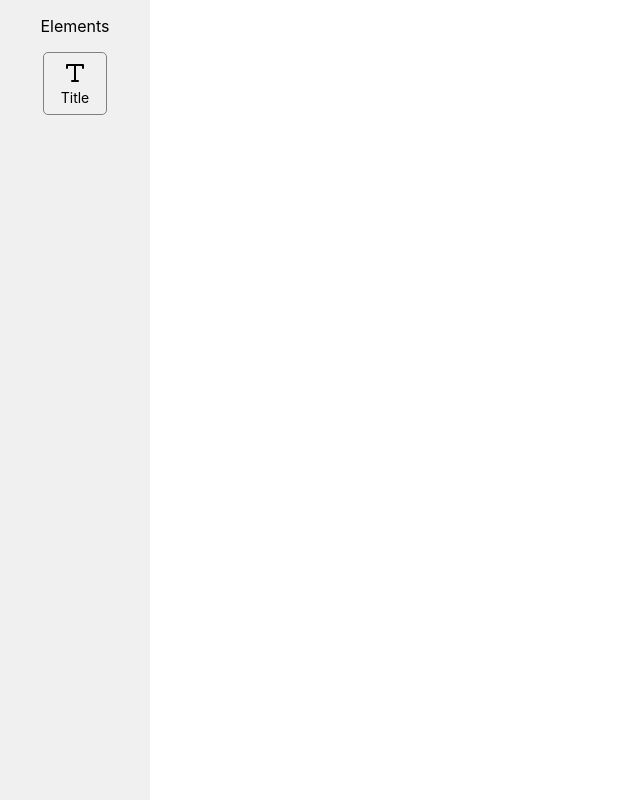
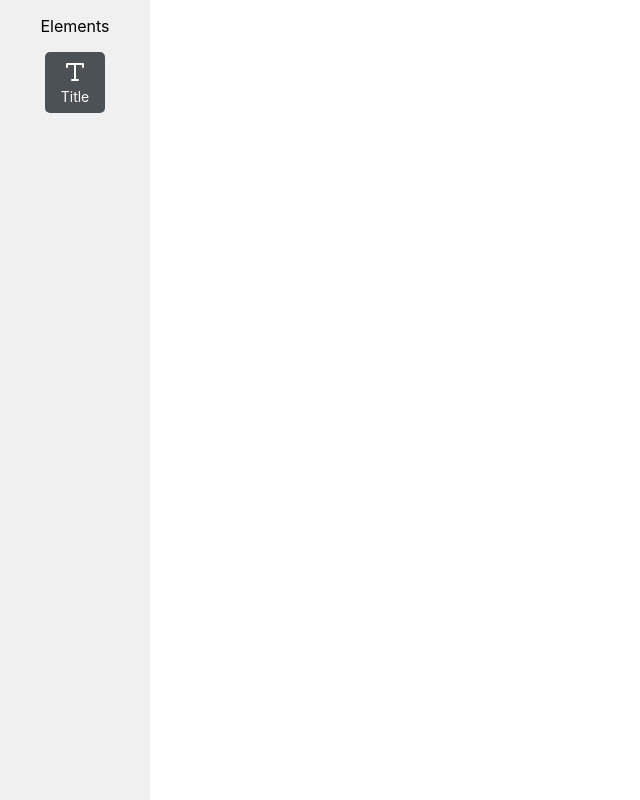
Before and after one commit to allnichols/website-builder, a React (Vite) app in the folder client/: page / in a window 1280 px wide. Shown: the whole page, without its empty margins (0-640 px from the left). Built offline with nearby package versions, Linux system fonts and the light colour scheme.

Commit message:
add color to icon

```diff
--- a/client/src/components/sidebar/sidebar.module.css
+++ b/client/src/components/sidebar/sidebar.module.css
@@ -17,8 +17,14 @@
   width: 100%;
   padding: 0.5rem;
   cursor: pointer;
-  border: 1px solid grey;
+  background-color: #4b5155;
   border-radius: 5px;
+  color: white;
+  transition: background-color 0.15s;
+
+  &:hover {
+    background-color: #6c757d;
+  }
 
   & p {
     margin: 0;
--- a/client/src/components/sidebar/sidebar.tsx
+++ b/client/src/components/sidebar/sidebar.tsx
@@ -1,12 +1,12 @@
 import styles from "./sidebar.module.css"
-import TitleIcon from "../../icons/title.svg"
+import titleIcon from "../../icons/title.svg"
 function Sidebar() {
   return (
     <div className={styles.sidebar}>
       <p>Elements</p>
       <div className={styles["sidebar-section"]}>
-        <div className={styles["sidebar-item"]}>
-          <img src={TitleIcon} />
+        <div className={styles["sidebar-item"]} id="text">
+          <img src={titleIcon} alt="title" />
           <p>Title</p>
         </div>
       </div>
```
Also changed, not shown: client/src/icons/title.svg.
